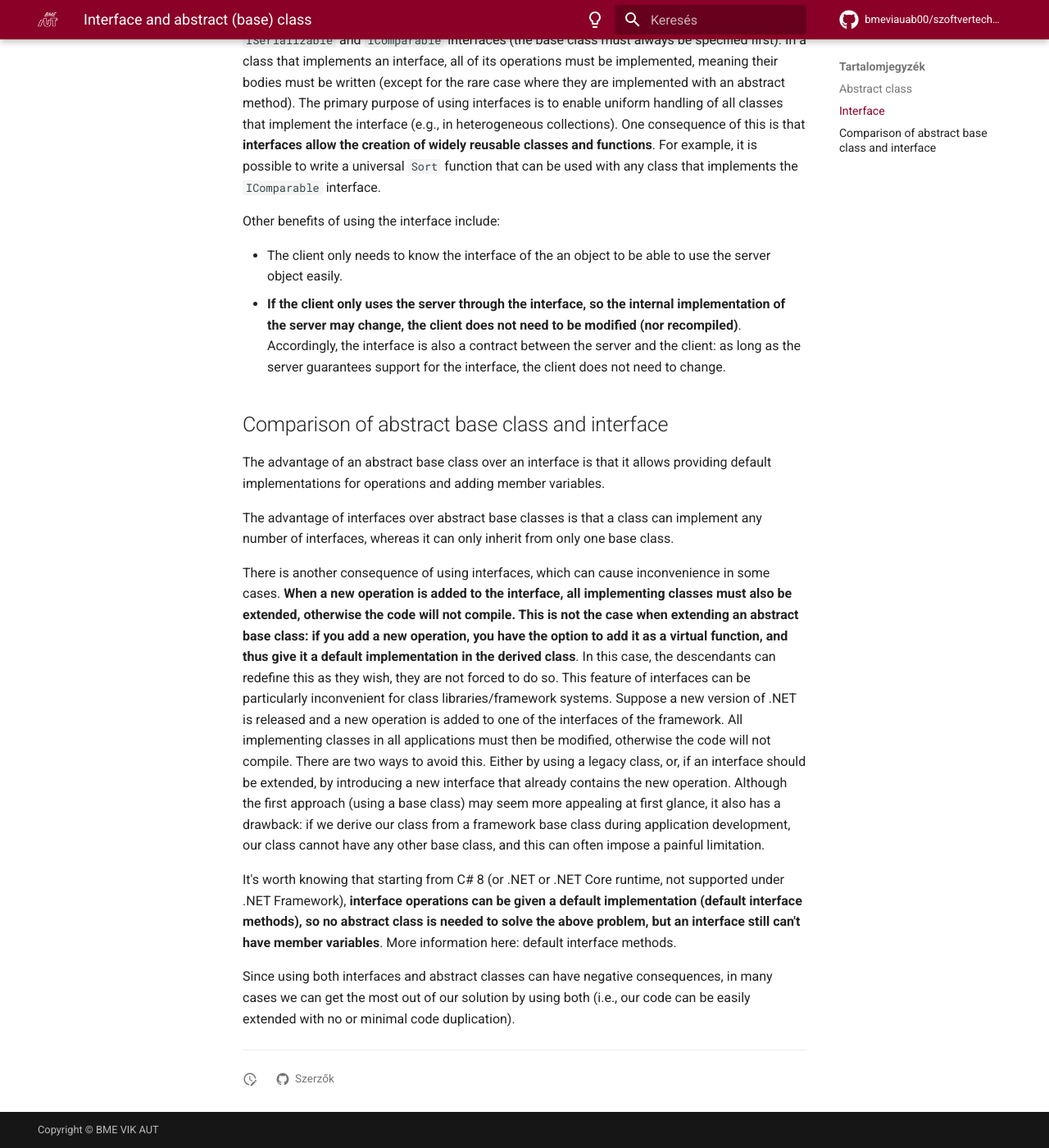
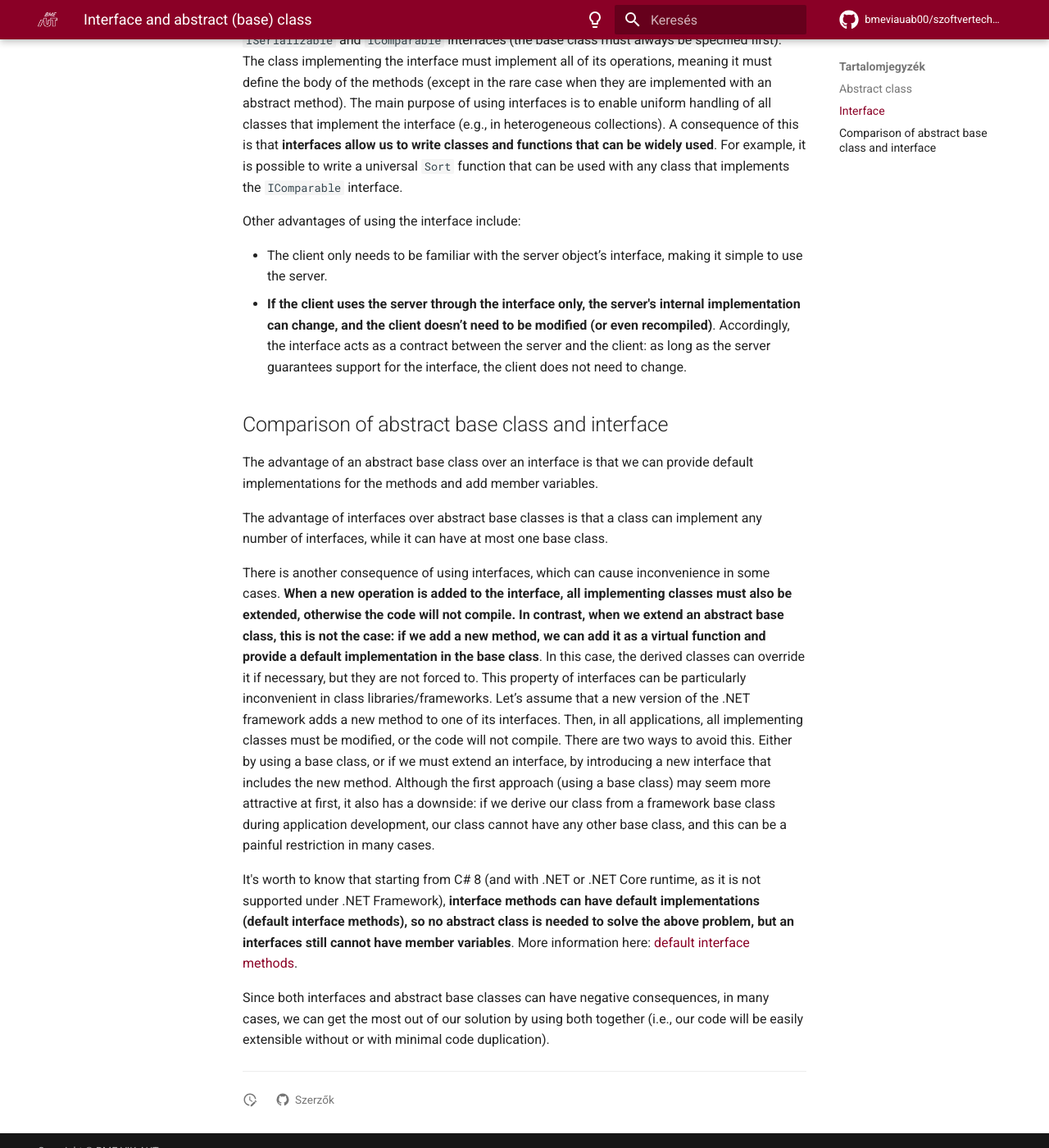
Before and after one commit to bmeviauab00/szoftvertechnikak, an MkDocs documentation site: the page built from docs/egyeb/interfesz-es-absztrakt-os/index_eng.md, in a window 1280 px wide and 1400 px high, scrolled down 1486 px. Shown: the whole window at 82% size. Built offline with MkDocs 1.6.1 and Material for MkDocs 9.7.7, drawn with Linux system fonts in a browser that asks for light colours; comment, search, counter and statistics services are not loaded; the version menu is left out; some of the changed text lies outside the part shown.

Commit message:
Angol labor 1 - Kiegészítő anyag: Interfész és absztrakt (ős)osztály

````diff
--- a/docs/egyeb/interfesz-es-absztrakt-os/index_eng.md
+++ b/docs/egyeb/interfesz-es-absztrakt-os/index_eng.md
@@ -6,13 +6,13 @@ The chapter does not contain exercises; instead, it introduces the related theor
 
 The concepts have already been introduced within the context of earlier subjects, so now we will only summarize the most important points and focus on their relevance to C#.
 
-Abstract class: a class that cannot be instantiated.  In C#, the abstract keyword must be used in the class definition, for example:
+Abstract class: a class that cannot be instantiated.  In C#, the `abstract` keyword must be used in the class definition, for example:
 
 ```csharp
 abstract class Shape { ... }
 ```
 
-Abstract classes can have abstract methods, for which no body is provided. The abstract keyword must also be used for these methods:
+Abstract classes can have abstract methods, where the body is not provided, and the `abstract` keyword must also be used for these:
 
 ```csharp
 ...
@@ -20,18 +20,18 @@ abstract void Draw();
 ...
 ```
 
-The use of abstract classes can serve two purposes:
+There are two purposes for using abstract classes:
 
-- In a class hierarchy, common code can be moved into an abstract base class, allowing derived classes to inherit this shared functionality. This helps avoid code duplication.
-- Abstract base classes enable a unified way to reference and manage derived classes, such as in heterogeneous collections.
+- In a class hierarchy, we can place common code for the descendants in an abstract common base class, thus avoiding code duplication.
+- We can uniformly handle descendants by referring to them as abstract ancestors (e.g., heterogeneous collections).
 
-In the .NET environment, just like in Java, a class can only have one direct base class (single inheritance).
+In the .NET environment, just like in Java, a class can only have one base class (single inheritance).
 
 ## Interface
 
-An interface is nothing more than a set of operations. In fact, it corresponds to an abstract class whose all operations are abstract.
+An interface is nothing more than a set of operations. Essentially, it corresponds to an abstract class where all the methods are abstract.
 
-In C# you can define an interface with the `interface` keyword:
+In C#, we can define an interface using the `interface` keyword:
 
 ```csharp
 public interface ISerializable
@@ -55,22 +55,22 @@ public class Rect : Shape, ISerializable, IComparable
 }
 ```
 
-In this example, the `Rect` class inherits from the `Shape` class and implements the `ISerializable` and `IComparable` interfaces (the base class must always be specified first). In a class that implements an interface, all of its operations must be implemented, meaning their bodies must be written (except for the rare case where they are implemented with an abstract method).
-The primary purpose of using interfaces is to enable uniform handling of all classes that implement the interface (e.g., in heterogeneous collections). One consequence of this is that **interfaces allow the creation of widely reusable classes and functions**. For example, it is possible to write a universal `Sort` function that can be used with any class that implements the `IComparable` interface.
+In this example, the `Rect` class inherits from the `Shape` class and implements the `ISerializable` and `IComparable` interfaces (the base class must always be specified first). The class implementing the interface must implement all of its operations, meaning it must define the body of the methods (except in the rare case when they are implemented with an abstract method).
+The main purpose of using interfaces is to enable uniform handling of all classes that implement the interface (e.g., in heterogeneous collections). A consequence of this is that **interfaces allow us to write classes and functions that can be widely used**. For example, it is possible to write a universal `Sort` function that can be used with any class that implements the `IComparable` interface.
 
-Other benefits of using the interface include:
+Other advantages of using the interface include:
 
-- The client only needs to know the interface of the an object to be able to use the server object easily.
-- **If the client only uses the server through the interface, so the internal implementation of the server may change, the client does not need to be modified (nor recompiled)**. Accordingly, the interface is also a contract between the server and the client: as long as the server guarantees support for the interface, the client does not need to change.
+- The client only needs to be familiar with the server object’s interface, making it simple to use the server.
+- **If the client uses the server through the interface only, the server's internal implementation can change, and the client doesn’t need to be modified (or even recompiled)**. Accordingly, the interface acts as a contract between the server and the client: as long as the server guarantees support for the interface, the client does not need to change.
 
 ## Comparison of abstract base class and interface
 
-The advantage of an abstract base class over an interface is that it allows providing default implementations for operations and adding member variables.
+The advantage of an abstract base class over an interface is that we can provide default implementations for the methods and add member variables.
 
-The advantage of interfaces over abstract base classes is that a class can implement any number of interfaces, whereas it can only inherit from only one base class.
+The advantage of interfaces over abstract base classes is that a class can implement any number of interfaces, while it can have at most one base class.
 
-There is another consequence of using interfaces, which can cause inconvenience in some cases. **When a new operation is added to the interface, all implementing classes must also be extended, otherwise the code will not compile. This is not the case when extending an abstract base class: if you add a new operation, you have the option to add it as a virtual function, and thus give it a default implementation in the derived class**. In this case, the descendants can redefine this as they wish, they are not forced to do so. This feature of interfaces can be particularly inconvenient for class libraries/framework systems. Suppose a new version of .NET is released and a new operation is added to one of the interfaces of the framework. All implementing classes in all applications must then be modified, otherwise the code will not compile. There are two ways to avoid this. Either by using a legacy class, or, if an interface should be extended, by introducing a new interface that already contains the new operation. Although the first approach (using a base class) may seem more appealing at first glance, it also has a drawback: if we derive our class from a framework base class during application development, our class cannot have any other base class, and this can often impose a painful limitation.
+There is another consequence of using interfaces, which can cause inconvenience in some cases. **When a new operation is added to the interface, all implementing classes must also be extended, otherwise the code will not compile. In contrast, when we extend an abstract base class, this is not the case: if we add a new method, we can add it as a virtual function and provide a default implementation in the base class**. In this case, the derived classes can override it if necessary, but they are not forced to. This property of interfaces can be particularly inconvenient in class libraries/frameworks. Let’s assume that a new version of the .NET framework adds a new method to one of its interfaces. Then, in all applications, all implementing classes must be modified, or the code will not compile. There are two ways to avoid this. Either by using a base class, or if we must extend an interface, by introducing a new interface that includes the new method. Although the first approach (using a base class) may seem more attractive at first, it also has a downside: if we derive our class from a framework base class during application development, our class cannot have any other base class, and this can be a painful restriction in many cases.
 
-It's worth knowing that starting from C# 8 (or .NET or .NET Core runtime, not supported under .NET Framework), **interface operations can be given a default implementation (default interface methods), so no abstract class is needed to solve the above problem, but an interface still can't have member variables**. More information here: default interface methods.
+It's worth to know that starting from C# 8 (and with .NET or .NET Core runtime, as it is not supported under .NET Framework), **interface methods can have default implementations  (default interface methods), so no abstract class is needed to solve the above problem, but an interfaces still cannot have member variables**. More information here: [default interface methods](https://docs.microsoft.com/en-us/dotnet/csharp/language-reference/proposals/csharp-8.0/default-interface-methods).
 
-Since using both interfaces and abstract classes can have negative consequences, in many cases we can get the most out of our solution by using both (i.e., our code can be easily extended with no or minimal code duplication).
+Since both interfaces and abstract base classes can have negative consequences, in many cases, we can get the most out of our solution by using both together (i.e., our code will be easily extensible without or with minimal code duplication).
````
